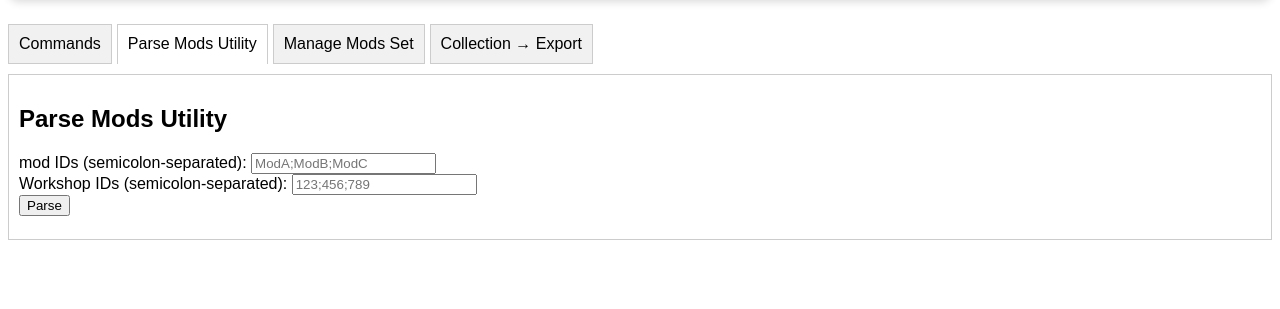
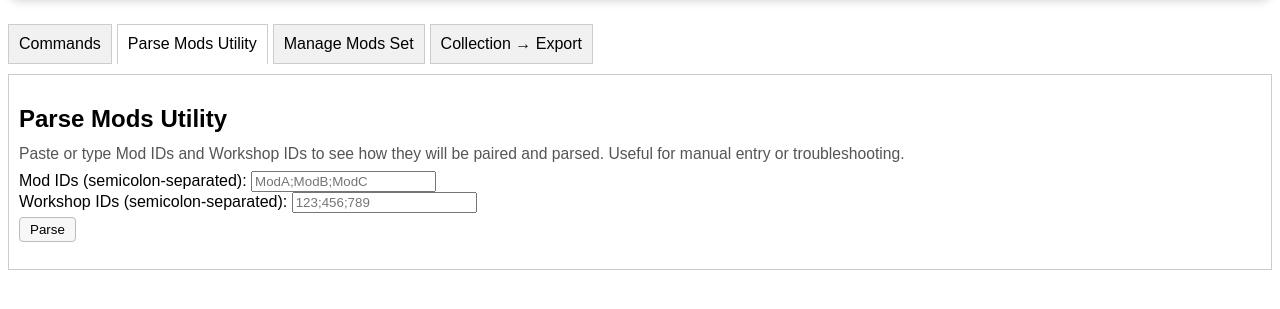
Before and after one commit to markconde/pzservermanager, a Flask app: page / in a window 1280 px wide, after a click on "Parse Mods Utility". Shown: the part 109-418 px from the top of the page. Run offline with Flask 3, Linux system fonts and the light colour scheme.

Commit message:
Refactor mod and workshop ID handling in app.py; enhance UI with help text and buttons in index.html; improve error handling tests in test_error_handling.py

```diff
--- a/app.py
+++ b/app.py
@@ -13,7 +13,7 @@ def parse_mods_and_workshop_ids(mod_ids_str, workshop_ids_str):
     mod_ids += [""] * (max_len - len(mod_ids))
     workshop_ids += [""] * (max_len - len(workshop_ids))
     return [
-        {"mod_id": mod_id, "workshop_id": workshop_id}
+        {"mod_id": mod_id, "publishedfileid": workshop_id}
         for mod_id, workshop_id in zip(mod_ids, workshop_ids)
     ]
 
@@ -119,6 +119,7 @@ def create_app():
         for wid in workshop_ids:
             try:
                 import requests
+
                 resp = requests.post(
                     "https://api.steampowered.com/ISteamRemoteStorage/GetPublishedFileDetails/v1/",
                     data={"itemcount": 1, "publishedfileids[0]": wid},
@@ -132,6 +133,7 @@ def create_app():
                     meta = details.get("metadata", "")
                     # Try to extract Mod ID: ... (case-insensitive, allow underscore)
                     import re
+
                     modid_match = re.search(
                         r"Mod ID[:=]\s*([\w_\-]+)",
                         desc,
--- a/templates/index.html
+++ b/templates/index.html
@@ -52,6 +52,28 @@
         .hidden {
             display: none;
         }
+
+        .help-text {
+            color: #555;
+            font-size: 0.98em;
+            margin-bottom: 8px;
+            margin-top: -8px;
+        }
+
+        button {
+            margin-top: 4px;
+            margin-bottom: 4px;
+            padding: 4px 10px;
+            border-radius: 4px;
+            border: 1px solid #bbb;
+            background: #f7f7f7;
+            cursor: pointer;
+            transition: background 0.2s;
+        }
+
+        button:hover {
+            background: #e0e0e0;
+        }
     </style>
 </head>
 
@@ -69,6 +91,8 @@
 
     <div id="commands" class="tab-content">
         <h2>Commands</h2>
+        <p class="help-text">Send RCON commands to your Project Zomboid server. Use with caution—these are direct server
+            commands.</p>
         <ul>
             {% for cmd, info in commands.items() %}
             <li>
@@ -87,8 +111,10 @@
 
     <div id="parseMods" class="tab-content hidden">
         <h2>Parse Mods Utility</h2>
+        <p class="help-text">Paste or type Mod IDs and Workshop IDs to see how they will be paired and parsed. Useful
+            for manual entry or troubleshooting.</p>
         <form id="parseModsForm">
-            <label for="mod_ids">mod IDs (semicolon-separated):</label>
+            <label for="mod_ids">Mod IDs (semicolon-separated):</label>
             <input type="text" id="mod_ids" name="mod_ids" placeholder="ModA;ModB;ModC"><br>
             <label for="publishedfileids">Workshop IDs (semicolon-separated):</label>
             <input type="text" id="publishedfileids" name="publishedfileids" placeholder="123;456;789"><br>
@@ -99,15 +125,17 @@
 
     <div id="manageMods" class="tab-content hidden">
         <h2>Manage Mods Set</h2>
+        <p class="help-text">Build and curate your mod set before exporting. Add, remove, or edit Mod IDs and Workshop
+            IDs. This table will be used for your final server config.</p>
         <form id="addModForm">
-            <input type="text" id="new_mod_id" placeholder="mod ID">
+            <input type="text" id="new_mod_id" placeholder="Mod ID">
             <input type="text" id="new_publishedfileid" placeholder="Workshop ID">
             <button type="submit">Add</button>
         </form>
         <table id="modsTable" border="1">
             <thead>
                 <tr>
-                    <th>mod ID</th>
+                    <th>Mod ID</th>
                     <th>Workshop ID</th>
                     <th>Remove</th>
                 </tr>
@@ -115,13 +143,25 @@
             <tbody></tbody>
         </table>
         <p>
-            <strong>mod IDs:</strong> <span id="modIdsList"></span><br>
+            <strong>Mod IDs:</strong> <span id="modIdsList"></span><br>
             <strong>Workshop IDs:</strong> <span id="publishedFileIdsList"></span>
         </p>
+        <button type="button" id="exportFromManageModsBtn">Export Mod IDs / Workshop IDs Strings</button>
+        <div id="manageExportResult" style="display:none; margin-top:1em;">
+            <div><strong>Mod IDs=</strong></div>
+            <textarea id="manage_modids_export" readonly style="width:100%; min-height:40px;"></textarea>
+            <button type="button" onclick="copyToClipboard('manage_modids_export')">Copy Mod IDs</button>
+            <div><strong>Workshop IDs=</strong></div>
+            <textarea id="manage_publishedfileids_export" readonly style="width:100%; min-height:40px;"></textarea>
+            <button type="button" onclick="copyToClipboard('manage_publishedfileids_export')">Copy Workshop IDs</button>
+        </div>
     </div>
 
     <div id="collectionToExport" class="tab-content hidden">
         <h2>Collection → Export</h2>
+        <p class="help-text">Paste a Steam Workshop Collection URL or ID to fetch all Workshop IDs, then generate
+            ready-to-paste Mod and Workshop ID strings for your server config. You can also load the results directly
+            into the Manage Mods Set table for further curation.</p>
         <form id="collectionForm">
             <label for="collection_url">Steam Workshop Collection URL or ID:</label>
             <input type="text" id="collection_url" name="collection_url"
@@ -133,11 +173,12 @@
         <label for="publishedfileids_export">Workshop IDs (semicolon or comma separated):</label>
         <textarea id="publishedfileids_export" readonly style="width:100%; min-height:40px;"></textarea>
         <button type="button" onclick="copyToClipboard('publishedfileids_export')">Copy Workshop IDs</button>
-        <button type="button" id="generateExportBtn">Generate mod IDs / Workshop IDs Strings</button>
+        <button type="button" id="generateExportBtn">Generate Mod IDs / Workshop IDs Strings</button>
+        <button type="button" id="loadToManageModsBtn">Load into Manage Mods Set</button>
         <div id="exportResult" style="display:none; margin-top:1em;">
-            <div><strong>mod IDs=</strong></div>
+            <div><strong>Mod IDs=</strong></div>
             <textarea id="modids_export" readonly style="width:100%; min-height:40px;"></textarea>
-            <button type="button" onclick="copyToClipboard('modids_export')">Copy mod IDs</button>
+            <button type="button" onclick="copyToClipboard('modids_export')">Copy Mod IDs</button>
             <div><strong>Workshop IDs=</strong></div>
             <textarea id="publishedfileids_export2" readonly style="width:100%; min-height:40px;"></textarea>
             <button type="button" onclick="copyToClipboard('publishedfileids_export2')">Copy Workshop IDs</button>
@@ -197,16 +238,17 @@
         document.getElementById('parseModsForm').addEventListener('submit', async function (e) {
             e.preventDefault();
             const mod_ids = document.getElementById('mod_ids').value;
-            const publishedfileids = document.getElementById('publishedfileids').value;
+            const workshop_ids = document.getElementById('publishedfileids').value;
             const response = await fetch('/parse-mods', {
                 method: 'POST',
                 headers: { 'Content-Type': 'application/json' },
-                body: JSON.stringify({ mod_ids, publishedfileids })
+                body: JSON.stringify({ mod_ids, workshop_ids }) // Use 'workshop_ids' to match backend
             });
             const result = await response.json();
             document.getElementById('parseResult').textContent = JSON.stringify(result, null, 2);
             modsSet = result;
             renderModsTable();
+            showTab('manageMods'); // Automatically switch to Manage Mods Set tab
         });
 
         function copyToClipboard(id) {
@@ -227,12 +269,28 @@
             const data = await resp.json();
             if (resp.ok && data.workshop_ids) {
                 document.getElementById('publishedfileids_export').value = data.workshop_ids.join(';');
+                // Automatically generate export and load into Manage Mods Set
+                const exportResp = await fetch(`/api/export?workshop_ids=${encodeURIComponent(data.workshop_ids.join(';'))}`);
+                const exportData = await exportResp.json();
+                document.getElementById('modids_export').value = exportData.Mods;
+                document.getElementById('publishedfileids_export2').value = exportData.WorkshopItems;
+                document.getElementById('exportResult').style.display = 'block';
+                // Load into Manage Mods Set
+                const modIds = exportData.Mods.split(';').map(x => x.trim()).filter(Boolean);
+                const workshopIds = exportData.WorkshopItems.split(';').map(x => x.trim()).filter(Boolean);
+                let modsToLoad = [];
+                for (let i = 0; i < Math.max(modIds.length, workshopIds.length); i++) {
+                    modsToLoad.push({ mod_id: modIds[i] || '', publishedfileid: workshopIds[i] || '' });
+                }
+                modsSet = modsToLoad;
+                renderModsTable();
+                showTab('manageMods');
             } else {
                 document.getElementById('collectionError').textContent = data.error || 'Unknown error';
                 document.getElementById('collectionError').style.display = 'block';
                 document.getElementById('publishedfileids_export').value = '';
+                document.getElementById('exportResult').style.display = 'none';
             }
-            document.getElementById('exportResult').style.display = 'none';
         });
 
         document.getElementById('generateExportBtn').addEventListener('click', async function () {
@@ -245,6 +303,40 @@
             document.getElementById('exportResult').style.display = 'block';
         });
 
+        document.getElementById('loadToManageModsBtn').addEventListener('click', function () {
+            const modIds = document.getElementById('modids_export').value.split(';').map(x => x.trim()).filter(Boolean);
+            const workshopIds = document.getElementById('publishedfileids_export2').value.split(';').map(x => x.trim()).filter(Boolean);
+            let modsToLoad = [];
+            if (modIds.length && workshopIds.length) {
+                for (let i = 0; i < Math.max(modIds.length, workshopIds.length); i++) {
+                    modsToLoad.push({ mod_id: modIds[i] || '', publishedfileid: workshopIds[i] || '' });
+                }
+            } else {
+                const fallbackIds = document.getElementById('publishedfileids_export').value.split(';').map(x => x.trim()).filter(Boolean);
+                modsToLoad = fallbackIds.map(id => ({ mod_id: '', publishedfileid: id }));
+            }
+            modsSet = modsToLoad;
+            renderModsTable();
+            showTab('manageMods');
+        });
+
+        document.getElementById('exportFromManageModsBtn').addEventListener('click', async function () {
+            if (!modsSet.length) return;
+            const modIds = modsSet.map(x => x.mod_id).filter(Boolean).join(';');
+            const workshopIds = modsSet.map(x => x.publishedfileid).filter(Boolean).join(';');
+            // Use the same export API to get canonical Mod IDs if possible
+            let exportData = { Mods: modIds, WorkshopItems: workshopIds };
+            if (workshopIds) {
+                const resp = await fetch(`/api/export?workshop_ids=${encodeURIComponent(workshopIds)}`);
+                if (resp.ok) {
+                    exportData = await resp.json();
+                }
+            }
+            document.getElementById('manage_modids_export').value = exportData.Mods;
+            document.getElementById('manage_publishedfileids_export').value = exportData.WorkshopItems;
+            document.getElementById('manageExportResult').style.display = 'block';
+        });
+
         // Initial render
         renderModsTable();
         showTab('commands'); // Show the commands tab by default
```
Also changed, not shown: tests/test_error_handling.py (+4 -0 lines).
